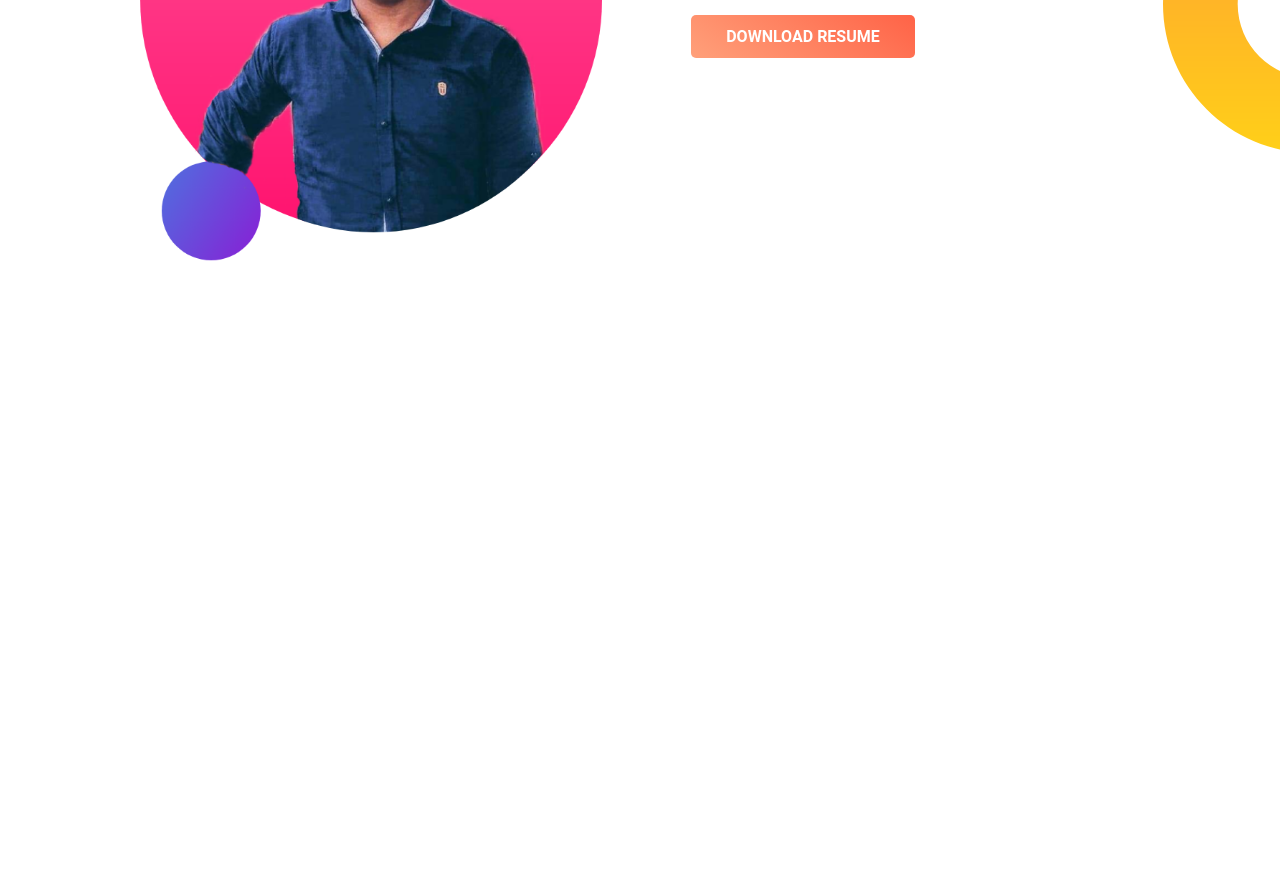
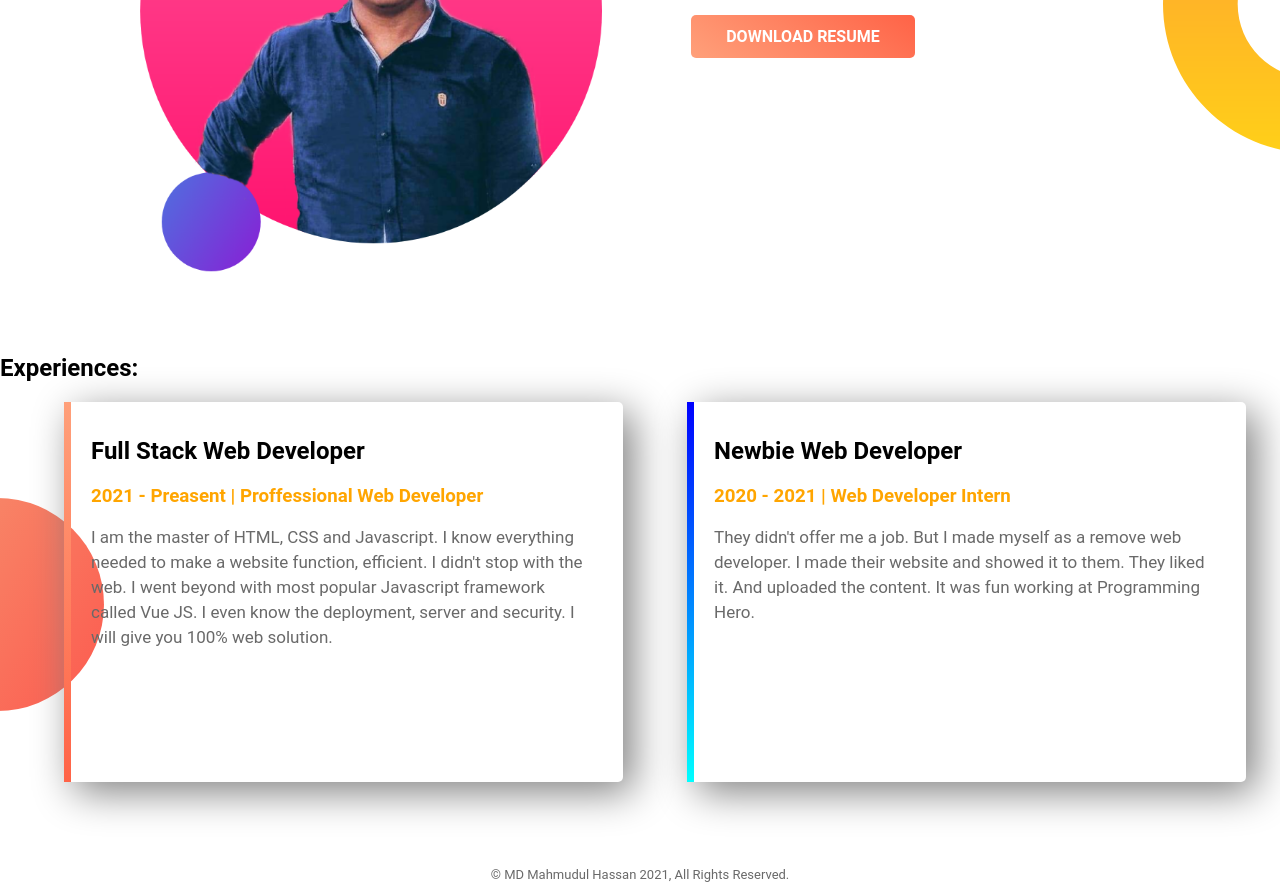
Before and after one commit to DeveloperMahmud/webdev-portfolio, a plain HTML site: page index.html in a window 1280 px wide. Shown: the part 846-1741 px from the top of the page. Before the commit the page ends 1111 px from the top, so only its background shows below. Drawn offline with Linux system fonts and the light colour scheme.

Commit message:
experience box added and some css added

```diff
--- a/index.html
+++ b/index.html
@@ -24,7 +24,7 @@
             <img src="./images/mahmud.png" alt="MD Mahmudul Hassan">
         </div>
     </section>
-    <section class="second_section middle-bg">
+    <section class="section_margin middle-bg">
         <div class="half-width">
             <img src="./images/mahmud2.png" alt="MD Mahmudul Hassan">
         </div>
@@ -35,6 +35,25 @@
             <a target="_blank" href="https://drive.google.com/file/d/1yCdiCyxKG_UsNSTldNPirqPAvKrTb2He/view?usp=sharing" class="link-btn">DOWNLOAD RESUME </a>
         </div>
     </section>
-
+    <section class="experience-area section_margin">
+        <h2>Experiences:</h2>
+        <div id="fullstack" class="half-width single-exp-box">
+            <h2>Full Stack Web Developer</h2>
+            <h3 class="highlight">2021 - Preasent | Proffessional Web Developer</h3>
+            <p>
+                I am the master of HTML, CSS and Javascript. I know everything needed to make a website function, efficient. I didn't stop with the web. I went beyond with most popular Javascript framework called Vue JS. I even know the deployment, server and security. I will give you 100% web solution.
+            </p>
+        </div>
+        <div id="newbie" class="half-width single-exp-box">
+            <h2>Newbie Web Developer</h2>
+            <h3 class="highlight">2020 - 2021 | Web Developer Intern</h3>
+            <p>
+                They didn't offer me a job. But I made myself as a remove web developer. I made their website and showed it to them. They liked it. And uploaded the content. It was fun working at Programming Hero.
+            </p>
+        </div>
+    </section>
+    <footer>
+        <p> © MD Mahmudul Hassan 2021, All Rights Reserved.</p>
+    </footer>
 </body>
 </html>
--- a/style.css
+++ b/style.css
@@ -5,10 +5,11 @@ body{
 section{
     height: 500px;
 }
-
+p{
+    color: dimgray;
+}
 section p{
     margin-bottom: 30px;
-    color: dimgray;
     line-height: 25px;
     font-size: 17px;
     margin-right: 10px;
@@ -28,7 +29,7 @@ h1{
 }
 .half-width img{
     width: 100%;
-    margin-top: 3%;
+    margin-top: 5%;
 }
 .section-bg{
     background-image: url(./images/top-banner.png);
@@ -47,6 +48,33 @@ h1{
     font-weight: 700;
     border-radius: 5px;
 }
-.second_section{
+.section_margin{
     margin-top: 100px;
 }
+.single-exp-box{
+    box-shadow: 10px 10px 40px gray;
+    height: 70%;
+    border-radius: 5px;
+    padding: 15px 20px ;
+}
+.experience-area{
+    background-image: url(./images/exp-bg.png);
+    background-repeat: no-repeat;
+    background-position: left;
+}
+#fullstack{
+    border-left: 7px solid;
+    border-image: linear-gradient(180deg, lightsalmon, tomato);
+    border-image-slice: 1;
+
+}
+#newbie{
+    border-left: 7px solid;
+    border-image: linear-gradient(180deg, blue, cyan);
+    border-image-slice: 1;
+
+}
+footer p{
+    text-align: center;
+    font-size: 13px;
+}
```
